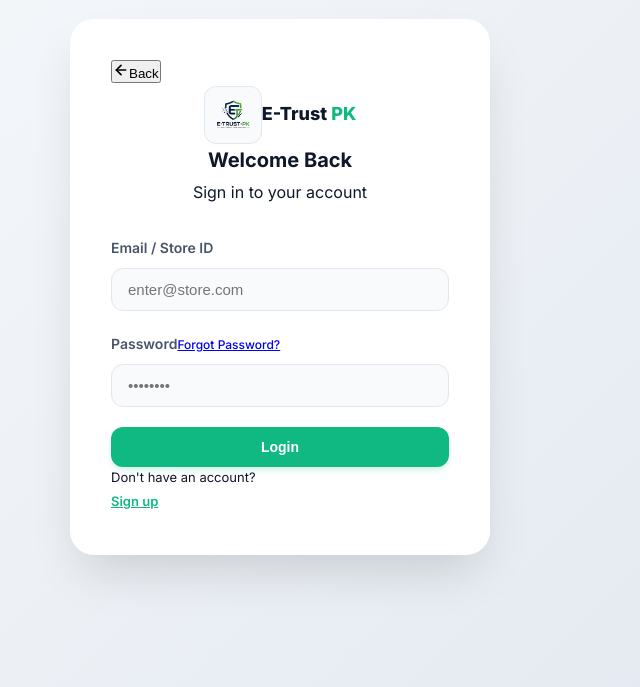
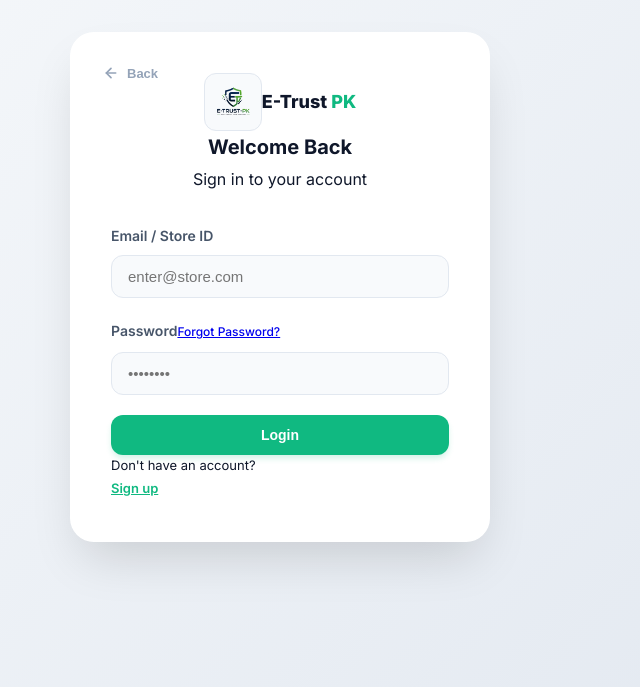
Before and after one commit to Faakhir030Memon/E-Track-Pk, a React (Vite) app in the folder e-trust-dashboard/: page /login in a window 1280 px wide. Shown: the part 113-800 px from the top of the page, without its empty margins (360-1000 px from the left). Built offline with nearby package versions, Linux system fonts and the light colour scheme.

Commit message:
feat: add base CSS design system and global styles for dashboard components

```diff
--- a/e-trust-dashboard/src/index.css
+++ b/e-trust-dashboard/src/index.css
@@ -293,8 +293,36 @@
 .mt-4 { margin-top: 1rem; }
 .mb-8 { margin-bottom: 2rem; }
 
-/* Scrollbar Clean */
-::-webkit-scrollbar { width: 8px; }
-::-webkit-scrollbar-track { background: transparent; }
-::-webkit-scrollbar-thumb { background: #CBD5E1; border-radius: 4px; }
-::-webkit-scrollbar-thumb:hover { background: #94A3B8; }
+/* Utility: Back Button */
+.back-btn {
+  position: absolute;
+  top: 1.5rem;
+  left: 1.5rem;
+  display: flex;
+  align-items: center;
+  gap: 0.5rem;
+  background: transparent;
+  border: none;
+  color: var(--text-muted);
+  font-size: 0.8125rem;
+  font-weight: 600;
+  cursor: pointer;
+  padding: 0.5rem;
+  border-radius: var(--radius-sm);
+  transition: all var(--transition);
+}
+.back-btn:hover {
+  color: var(--text-primary);
+  background: var(--bg-muted);
+}
+
+/* Spinner */
+.spinner {
+  width: 20px;
+  height: 20px;
+  border: 2px solid rgba(255, 255, 255, 0.3);
+  border-top-color: #fff;
+  border-radius: 50%;
+  animation: spin 0.8s linear infinite;
+}
+@keyframes spin { to { transform: rotate(360deg); } }
```
